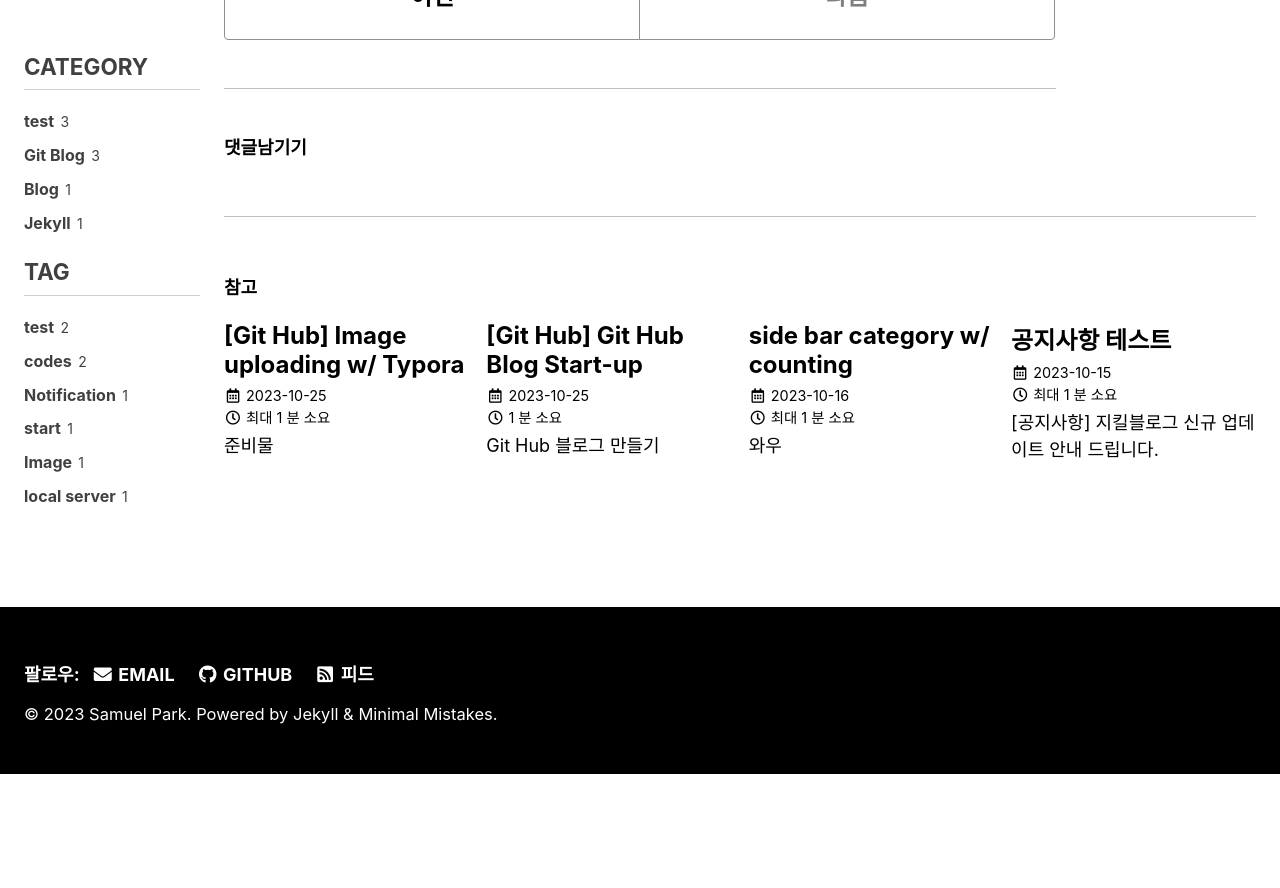
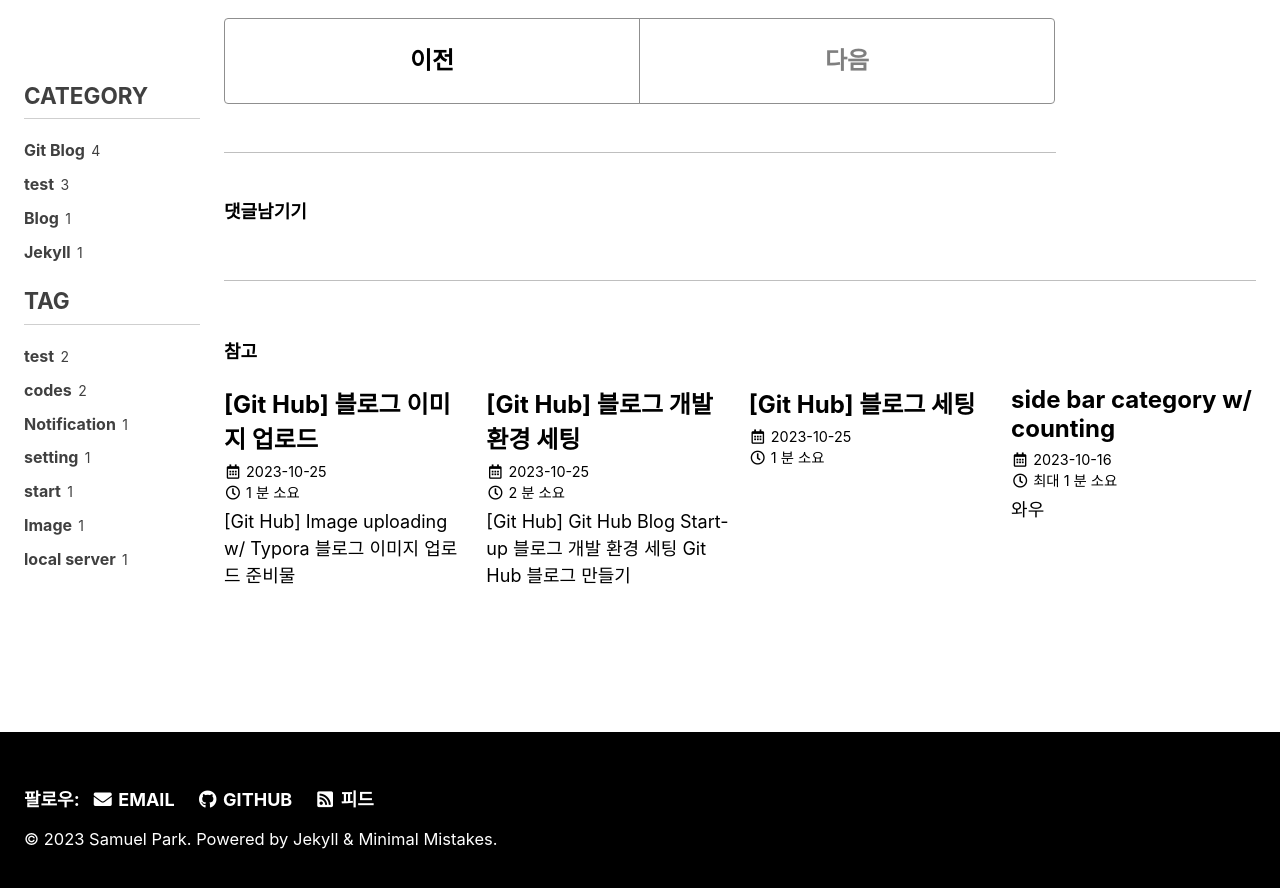
Before and after one commit to ahfmrptEkd/ahfmrptEkd.github.io, a Jekyll site: the page built from _posts/git_blog/2023-10-25-local-server.md, in a window 1280 px wide and 900 px high, scrolled down 2887 px. Shown: the top 888 px of the window. Built offline with Jekyll 4.4.1, drawn with Linux system fonts in a browser that asks for light colours; cached includes are drawn as plain includes; comment, search, counter and statistics services are not loaded; before the commit the page ends 3661 px from its top, so only the background shows below that; part of the change alters nothing that is shown; some of the changed text lies outside the part shown.

Commit message:
updates a write

````diff
--- a/_config.yml
+++ b/_config.yml
@@ -16,7 +16,7 @@ minimal_mistakes_skin    : "contrast" # "default", "air", "aqua", "contrast", "d
 
 # Site Settings
 locale                   : "ko-KR"
-title                    : "코딩으로 세상을 이롭게 하자"
+title                    : "코딩으로 세상을 이롭게 하"
 title_separator          : "|"
 subtitle                 : "Step by Step" # site tagline that appears below site title in masthead
 name                     : "Samuel Park"
@@ -28,7 +28,7 @@ teaser                   : # path of fallback teaser image, e.g. "/assets/images
 logo                     : "/assets/logo.png" # path of logo image to display in the masthead, e.g. "/assets/images/88x88.png"
 masthead_title           : "코딩으로 세상을 이롭게 하자" # overrides the website title displayed in the masthead, use " " for no title
 breadcrumbs              : true # true, false (default)
-words_per_minute         : 200
+words_per_minute         : 150
 comments:
   provider               : "utterances" # (default), "disqus", "discourse", "facebook", "staticman", "staticman_v2", "utterances", "giscus", "custom"
   disqus:
--- /dev/null
+++ b/_posts/git_blog/2023-10-25-blog-setting.md
@@ -0,0 +1,161 @@
+---
+title: "[Git Hub] 블로그 세팅"
+categories: # 복수로 가능하다 하지만 1개로 설정
+    - Git Blog
+tags:        # 태그는 복수로 설정 해도 괜찮다
+    - setting
+sidebar:
+    nav: "counts"
+last_modified_at: 2023-10-25T00:00:00-00:30
+typora-root-url: ../..
+sidebar:
+    nav: "counts"
+---
+
+<br>
+
+# [Git Hub] blog setting 블로그 세팅
+
+# Config setting
+---
+
+
+
+
+
+- 폴더 안에는 테마의 설정을 관리하는  _config.yml 이 있다.
+  - 기본 설정들을 관리하는 파일이다.
+
+
+
+
+
+
+
+## 스킨 (테마) 바꾸기
+
+![image-20231025190045973](/images/2023-10-25-blog-setting/image-20231025190045973.png)
+
+- _config.yml 파일 안에  위 항목은 블로그 전체적인 스킨 바꿀 수 있다.
+  - minimal mistakes의 제작자가 만든 스킨들로 10개 중에 골라 " " 안에 넣으면 된다.
+
+
+
+<br/>
+
+---
+
+<br>
+
+## 페이지 세팅
+
+
+
+![image-20231025192223363](/images/2023-10-25-blog-setting/image-20231025192223363.png)
+
+- locale = 지역
+
+  - 한국의 경우 "ko-KR" 을 이용하면 된다.
+
+- title = 브라우저의 탭부분에 나타나는 이름
+
+  - 엄연히 masthead_title과는 다른 것. (통일 추천해)
+
+    ![image-20231025190945411](/images/2023-10-25-blog-setting/image-20231025190945411.png){: .align-center}
+
+- subtitle = 부 제목 같은 역할
+
+  ![image-20231025191253824](/images/2023-10-25-blog-setting/image-20231025191253824.png){: .align-center}
+
+- name = 소유주의 이름
+
+- description = 페이지의 부연설명
+
+- url = 블로그의 url
+
+  - 이 부분은 링크의 모든 루트 역할을 하므로 꼭 틀리지 않게 확인해야 한다.
+
+- repository = 블로그의 기반이 되는 레포지토리를 넣어준다.
+
+- logo = 탭에서의 아이콘 모양을 담당
+- masthead_title = 블로그 상단에 표기되는 이름
+- breadcrumbs = 상단의 표기되는 포스팅의 경로? 같은것을 표기한다.![image-20231025194035100](/images/2023-10-25-blog-setting/image-20231025194035100.png)
+- words_per_minutes = 글을 읽는데 소요되는 시간을 표기 한 것.
+
+![image-20231025192259458](/images/2023-10-25-blog-setting/image-20231025192259458.png){: .align-center}
+
+---
+
+
+
+<br>
+
+### logo 넣기
+
+![image-20231025194238745](/images/2023-10-25-blog-setting/image-20231025194238745.png){: .align-center}
+
+나는 내 logo.png를 assets 폴더에 따로 넣어서 경로를 위와 같이 설정을 해주었다.
+
+- 경로는 루트(깃 블로그 폴더)을 기준으로 설정해주면 된다.
+
+  - 깃 블로그 폴더 안에 바로보이는 공간이 루트 공간
+    - 그 안에 보이는 폴더 assets에 넣었다.
+
+  ![image-20231025194507840](/images/2023-10-25-blog-setting/image-20231025194507840.png){: .align-center}
+
+---
+
+<br>
+
+
+
+##  Site Author
+
+![image-20231025192715041](/images/2023-10-25-blog-setting/image-20231025192715041.png)
+
+- 블로그의 프로필에 해당하는 부분이다.
+
+- author
+
+  - 이 부분에서 프로필들을 채워 넣어준다.
+  - name = 이름
+  - avatar = 프로필의 사진이 될 부분
+  - bio = 간단한 나의 설명
+  - location = 지역을 의미한다.
+  - links = 하이퍼 링크 만들 수 있는 부분
+    - 원하는 링크의 이름을 label에 적고
+    - url 에 링크를 달아놓을 수 있다.  (아이콘은 추후에 블로그에 포스팅할 예정)
+
+---
+
+<br>
+
+## Defaults
+
+<img src="/images/2023-10-25-blog-setting/image-20231025194816123.png" alt="image-20231025194816123" style="zoom:80%;" />{: .align-center}
+
+- _config.yml에는 default 설정들이 있는데 이 부분들은 **page 와 post** 에 기본설정으로 줄 수 있는 공간이다.
+- 페이지의 설정은 페이지 클래스 안에 포스트는 포스트 클래스 안에 설정한다. (사실 type으로 구분 된다.)
+
+---
+
+<br>
+
+### 날짜 표기
+
+- "show_date: " 를 적어주면, 포스트의 작성일자가 보이게 된다.
+
+#### 날짜 표기 방법
+
+![image-20231025195118940](/images/2023-10-25-blog-setting/image-20231025195118940.png)
+
+날짜 표기는 위 사진의 포맷팅을 참고하면 되지만, 그냥 전형적인
+
+``` date_format: "%Y-%m-%d"``` 을 사용해도 무방하다.
+
+---
+
+```
+개인 공부 기록용 블로그입니다.
+틀린 부분은 댓글로 소통 & 지적 해주시면 감사하겠습니다!!!
+```
--- a/_posts/git_blog/2023-10-25-git-start.md
+++ b/_posts/git_blog/2023-10-25-git-start.md
@@ -1,5 +1,5 @@
 ---
-title: "[Git Hub] Git Hub Blog Start-up"
+title: "[Git Hub] 블로그 개발 환경 세팅"
 categories: # 복수로 가능하다 하지만 1개로 설정
     - Git Blog
 tags:        # 태그는 복수로 설정 해도 괜찮다
@@ -13,7 +13,7 @@ sidebar:
 ---
 
 
-
+# [Git Hub] Git Hub Blog Start-up 블로그 개발 환경 세팅
 # Git Hub 블로그 만들기
 
 ---
--- a/_posts/git_blog/2023-10-25-image-upload.md
+++ b/_posts/git_blog/2023-10-25-image-upload.md
@@ -1,5 +1,5 @@
 ---
-title: "[Git Hub] Image uploading w/ Typora"
+title: "[Git Hub] 블로그 이미지 업로드"
 author_profile: false # 내 프로필을 보여줄지 말지.
 categories: # 복수로 가능하다 하지만 1개로 설정
     - Git Blog
@@ -14,7 +14,7 @@ redirect_from:
 ---
 
 
-
+# [Git Hub] Image uploading w/ Typora 블로그 이미지 업로드
 # 준비물
 
 - Typora
--- a/_posts/git_blog/2023-10-25-local-server.md
+++ b/_posts/git_blog/2023-10-25-local-server.md
@@ -1,5 +1,5 @@
 ---
-title:  "[Git Hub] Local server"
+title:  "[Git Hub] 로컬 서버"
 author_profile: false # 내 프로필을 보여줄지 말지.
 categories:  # 복수로 가능하다 하지만 1개로 설정
   - Git Blog
@@ -10,6 +10,7 @@ sidebar:
     nav: "counts"
 ---
 
+# [Git Hub] Local server 로컬 서버
 # Local Server에 적용하기
 
 
````
Also changed, not shown: images/2023-10-25-blog-setting/image-20231025190045973.png (added), images/2023-10-25-blog-setting/image-20231025190244552.png (added), images/2023-10-25-blog-setting/image-20231025190945411.png (added), images/2023-10-25-blog-setting/image-20231025191253824.png (added), images/2023-10-25-blog-setting/image-20231025192223363.png (added), images/2023-10-25-blog-setting/image-20231025192259458.png (added), images/2023-10-25-blog-setting/image-20231025192659286.png (added), images/2023-10-25-blog-setting/image-20231025192715041.png (added), images/2023-10-25-blog-setting/image-20231025194035100.png (added), images/2023-10-25-blog-setting/image-20231025194238745.png (added), images/2023-10-25-blog-setting/image-20231025194507840.png (added), images/2023-10-25-blog-setting/image-20231025194813118.png (added), images/2023-10-25-blog-setting/image-20231025194816123.png (added), images/2023-10-25-blog-setting/image-20231025195118940.png (added).
